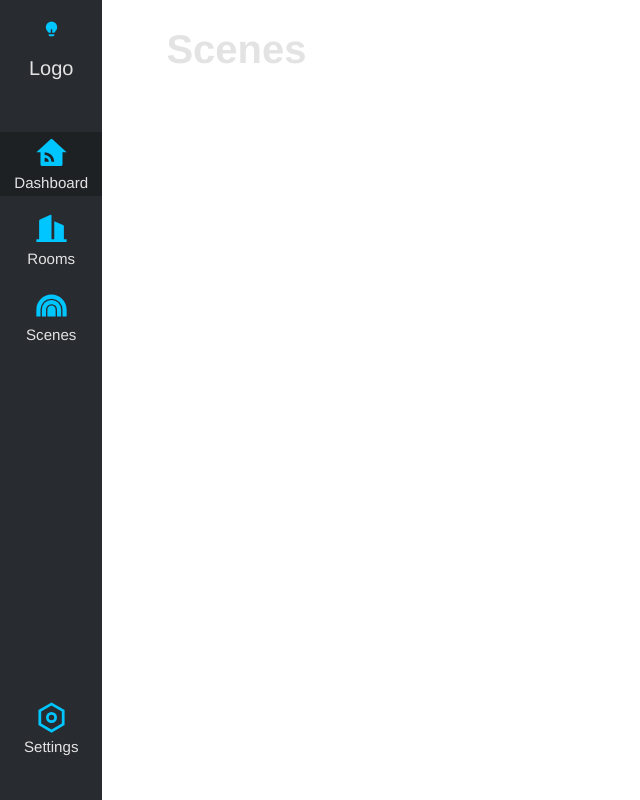
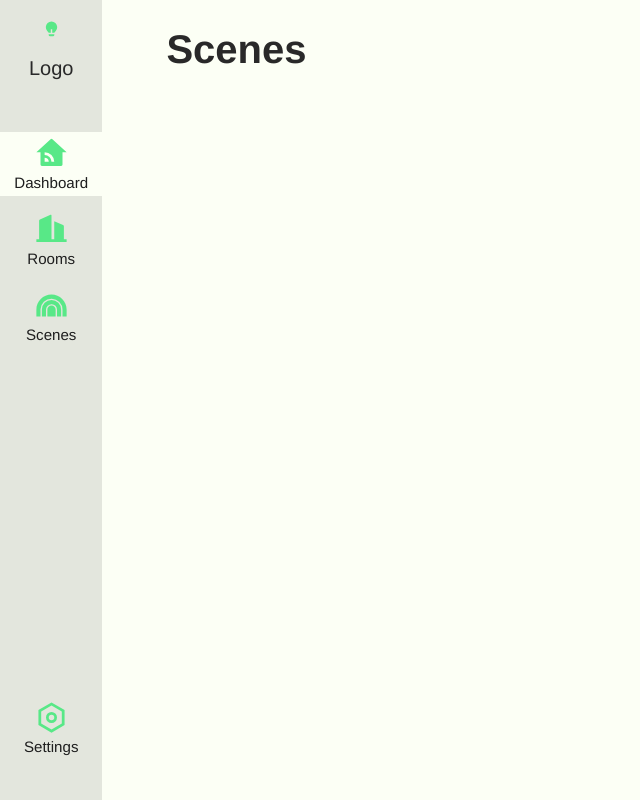
Before and after one commit to Venturh/Yee, a Vue app: page /#/scenes in a window 1280 px wide. Shown: the whole page, without its empty margins (0-640 px from the left). Built offline with nearby package versions, Linux system fonts and the light colour scheme; what vue-circle-slider would draw is missing.

Commit message:
switch to css variables

```diff
--- a/src/App.vue
+++ b/src/App.vue
@@ -12,10 +12,25 @@ export default {
   components: {
     Menu,
   },
+  methods: {
+    loadTheme() {
+      let htmlElement = document.documentElement;
+      let theme = localStorage.getItem('theme');
+
+      if (theme === 'dark') {
+        htmlElement.setAttribute('theme', 'dark');
+      } else {
+        htmlElement.setAttribute('theme', 'light');
+      }
+    },
+  },
+  created() {
+    this.loadTheme();
+  },
 };
 </script>
 
-<style lang="scss">
+<style>
 .app {
   display: flex;
 }
--- a/src/components/CardOverlay.vue
+++ b/src/components/CardOverlay.vue
@@ -57,7 +57,7 @@ export default {
 
 //color box
 /deep/ .vc-chrome-body {
-  background-color: $item;
+  background-color: var(--item);
   border-radius: 0 0 8px 8px;
   height: 0.75em;
 }
@@ -69,7 +69,7 @@ export default {
 
 //picker box
 /deep/ .vc-chrome {
-  background: $item;
+  background: var(--item);
   border-radius: 20px;
 }
 </style>
--- a/src/components/IconButton.vue
+++ b/src/components/IconButton.vue
@@ -23,7 +23,7 @@ export default {
 .button {
   border: none;
   outline: none;
-  background: $item;
+  background: var(--item);
   border-radius: 100%;
   display: flex;
   justify-content: center;
@@ -33,7 +33,7 @@ export default {
 }
 
 .icon {
-  fill: $primary;
+  fill: var(--primary);
   height: calc(var(--size) / 2);
 }
 </style>
--- a/src/components/Menu/Menu.vue
+++ b/src/components/Menu/Menu.vue
@@ -8,6 +8,7 @@
       <MenuItem
         name="Dashboard"
         icon="dashboard"
+        :selected="selected === 0 ? true : false"
         @click="setSelected"
         :index="0"
         :class="{ active: selected === 0 }"
@@ -15,6 +16,7 @@
       <MenuItem
         name="Rooms"
         icon="rooms"
+        :selected="selected === 1 ? true : false"
         @click="setSelected"
         :index="1"
         :class="{ active: selected === 1 }"
@@ -22,6 +24,7 @@
       <MenuItem
         name="Scenes"
         icon="scenes"
+        :selected="selected === 2 ? true : false"
         @click="setSelected"
         :index="2"
         :class="{ active: selected === 2 }"
@@ -32,6 +35,7 @@
       <MenuItem
         name="Settings"
         icon="settings"
+        :selected="selected === 3 ? true : false"
         @click="setSelected"
         :index="3"
         :class="{ active: selected === 3 }"
@@ -64,7 +68,7 @@ export default {
   position: relative;
   width: var(--width);
   height: 100vh;
-  background: $item;
+  background: var(--item);
   display: flex;
   flex-direction: column;
   align-items: center;
@@ -92,7 +96,7 @@ export default {
 }
 
 .logo {
-  fill: $primary;
+  fill: var(--primary);
   height: 3em;
   @include lg {
     height: 3em;
@@ -111,6 +115,6 @@ export default {
 
 .active {
   width: var(--width);
-  background: $body;
+  background: var(--body);
 }
 </style>
--- a/src/components/Menu/MenuItem.vue
+++ b/src/components/Menu/MenuItem.vue
@@ -9,11 +9,8 @@
 import Icon from '../Icon';
 export default {
   name: 'MenuItem',
-  props: { name: String, icon: String, index: Number },
+  props: { name: String, icon: String, index: Number, selected: Boolean },
   components: { Icon },
-  data() {
-    return { selected: true };
-  },
   methods: {
     route() {
       this.$emit('click', this.index);
@@ -34,11 +31,14 @@ export default {
   cursor: pointer;
 }
 .icon {
-  fill: $primary;
+  fill: var(--primary);
   height: 1.65em;
 
   @include lg {
     height: 1.5em;
   }
 }
+span {
+  color: var(--itemContrast);
+}
 </style>
--- a/src/components/RangeSlider.vue
+++ b/src/components/RangeSlider.vue
@@ -51,9 +51,9 @@ input[type='range'] {
 
 input[type='range']::-webkit-slider-thumb {
   -webkit-appearance: none;
-  background: $itemContrast;
+  background: --var(--itemContrast);
   border-radius: 20px;
-  box-shadow: -460px 0 0 450px $primary;
+  box-shadow: -460px 0 0 450px var(--primary);
   cursor: pointer;
   height: var(--height);
   width: calc(var(--width) * 0.1);
--- a/src/components/ThemeToggle.vue
+++ b/src/components/ThemeToggle.vue
@@ -10,14 +10,8 @@ export default {
       darkMode: true,
     };
   },
-  mounted() {
-    // set 'app-background' class to body
-    let bodyElement = document.body;
-    bodyElement.classList.add('app-background');
-  },
   watch: {
     darkMode: function() {
-      // add/remove class to/from html tag
       let htmlElement = document.documentElement;
 
       if (this.darkMode) {
--- a/src/components/ToggleButton.vue
+++ b/src/components/ToggleButton.vue
@@ -53,19 +53,19 @@ export default {
   height: calc(var(--size) / 2);
   display: flex;
   align-items: center;
-  background: $itemTint;
+  background: var(--itemTint);
   border-radius: 50px;
 }
 
 .active-wrapper {
-  background: $body;
+  background: var(--body);
 }
 
 .toggle {
   position: relative;
   width: calc(var(--size) / 4);
   height: calc(var(--size) / 4);
-  background: $primary;
+  background: var(--primary);
   border-radius: 50px;
   margin: 5px;
 }
--- a/src/components/YeeCard.vue
+++ b/src/components/YeeCard.vue
@@ -105,7 +105,7 @@ export default {
 <style lang="scss" scoped>
 .card {
   position: relative;
-  background: $item;
+  background: var(--item);
   border-radius: 25px;
 }
 
--- a/src/components/YeeItem.vue
+++ b/src/components/YeeItem.vue
@@ -46,7 +46,7 @@ export default {
 .item {
   display: flex;
   align-items: center;
-  background: $item;
+  background: var(--item);
 }
 
 .name-wrapper {
@@ -58,9 +58,9 @@ export default {
   width: 50%;
   border: none;
   outline: none;
-  color: $itemContrast;
-  background: $item;
-  font-size: $text-body;
+  color: var(--itemContrast);
+  background: var(--item);
+  font-size: var(--text-body);
 }
 
 .name-input-active {
--- a/src/styles/main.scss
+++ b/src/styles/main.scss
@@ -1,5 +1,21 @@
 @import 'abstracts/variables';
 @import 'utils/main';
+
+:root {
+  --text-caption: 0.675em;
+  --text-button: 0.775em;
+  --text-body: 1em;
+  --text-subtitle: 1.25em;
+  --text-title: 1.5em;
+  --text-header: 2em;
+
+  //Breakpoints
+
+  --breakpoint-sm: 576px;
+  --breakpoint-md: 768px;
+  --breakpoint-lg: 992px;
+  --breakpoint-xl: 1200px;
+}
 
 [theme='dark'] {
   --body: #1e2124;
@@ -17,10 +33,10 @@
   --bodyContrast: #292929;
   --primary: #58e887;
   --primaryContrast: #292929;
-  --item: #282b30;
+  --item: #e3e6dd;
   --itemTint: #292929;
   --itemShade: #141618;
-  --itemContrast: #ffff;
+  --itemContrast: #1e1e1e;
 }
 
 body,
@@ -30,7 +46,7 @@ html {
   box-sizing: border-box;
   height: 100vh;
   background: var(--body);
-  color: $bodyContrast;
+  color: var(--bodyContrast);
   font-size: 20px;
   font-family: Avenir, Helvetica, Arial, sans-serif;
 
```
